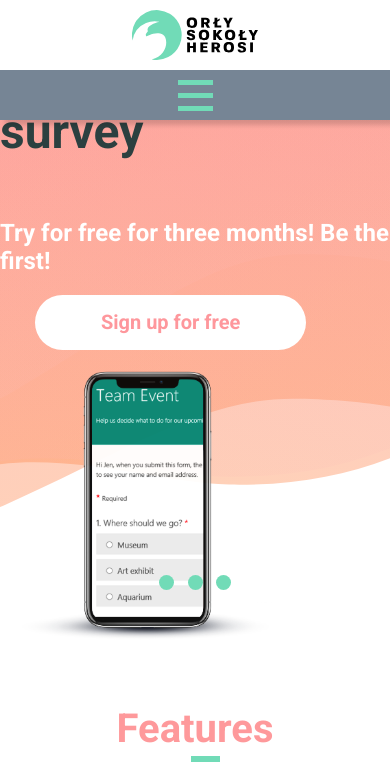
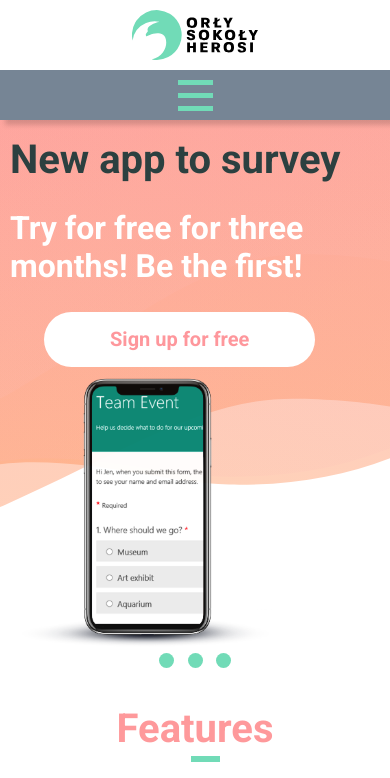
Before and after one commit to infoshareacademy/jfddl5-orly-sokoly-herosi, a plain HTML site: page index.html in a window 390 px wide. Shown: the top 778 px of the page. Drawn offline with nearby package versions, Linux system fonts and the light colour scheme; files whose address does not match are found by name.

Commit message:
styling hero added

```diff
--- a/css/hero.css
+++ b/css/hero.css
@@ -27,7 +27,7 @@
     display: flex;
     flex-direction: column;
     justify-content: center;
-    max-width: 500px;
+    max-width: 600px;
 
 }
 
@@ -39,7 +39,7 @@
 }
 
 .mySlides {
-    max-width: 400px;
+    max-width: 550px;
 
 }
 
@@ -52,17 +52,43 @@
 .announcement{
     font-weight: bold;
     color: #2c4040;
-    font-size: 3em;
+    font-size: 5em;
+    margin-bottom: 0;
 }
 
 .offer{
     color: #ffffff;
+    font-size: 3em;
 
 }
 
 @media screen and (max-width: 768px) {
     .main-container {
     flex-direction: column;
+    }
+
+    .main-container-picture {
+        height: 300px;
+        position: relative;
+    }
+
+
+    .main-container-header {
+    margin-top: 100px;
+    margin-left: 10px;
+    }
+
+    .slides_dots{
+        bottom: 0;
+    }
+
+    .announcement {
+        font-size: 2.5em;
+        margin-bottom: 0;
+    }
+
+    .offer {
+        font-size: 2em;
     }
 }
 
--- a/index.html
+++ b/index.html
@@ -62,7 +62,7 @@
             <div class="main">
                 <div class="main-container">
                     <div class="main-container-header">
-                        <h1 class="announcement">New app to survey</h1>
+                        <h1 class="announcement">New&nbsp;app&nbsp;to&nbsp;survey</h1>
                         <h2 class="offer">Try for free for three months! Be the first!</h2>
                         <a class="button" href="#sign-up-form">Sign up for free</a>
                     </div>
```
